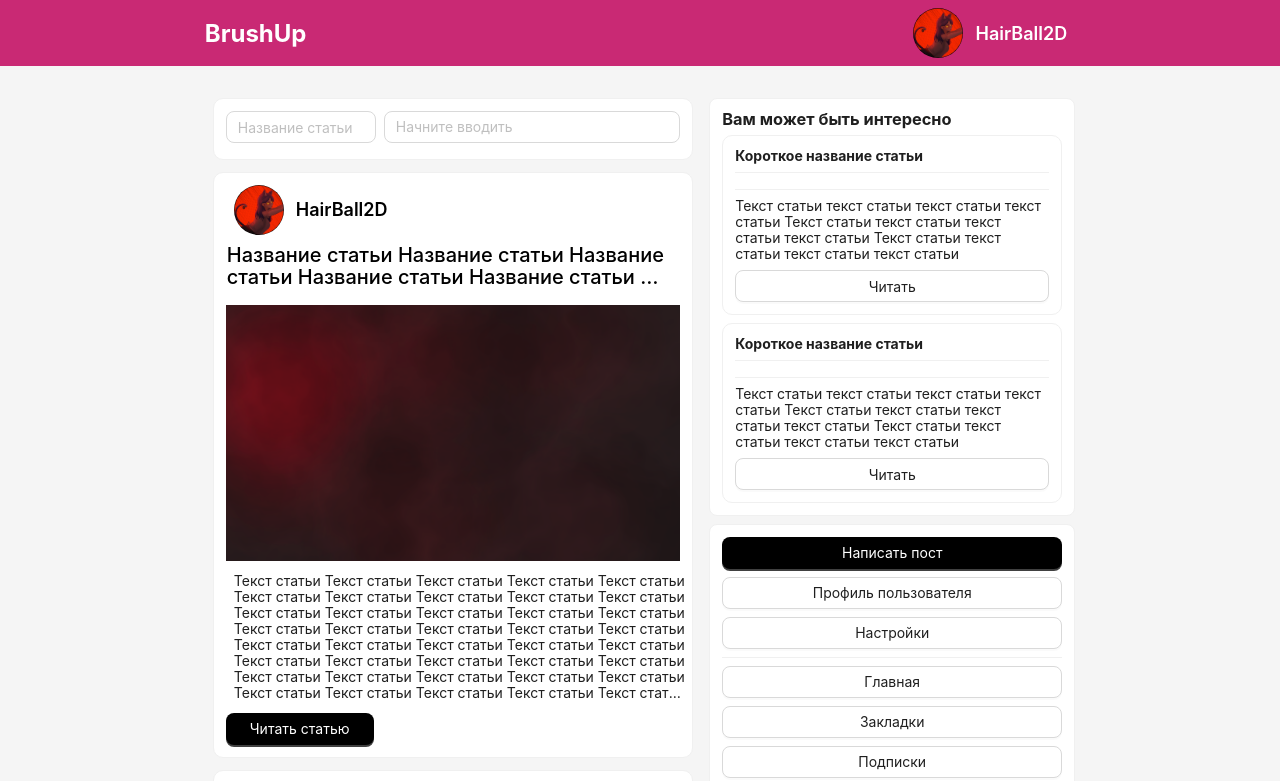
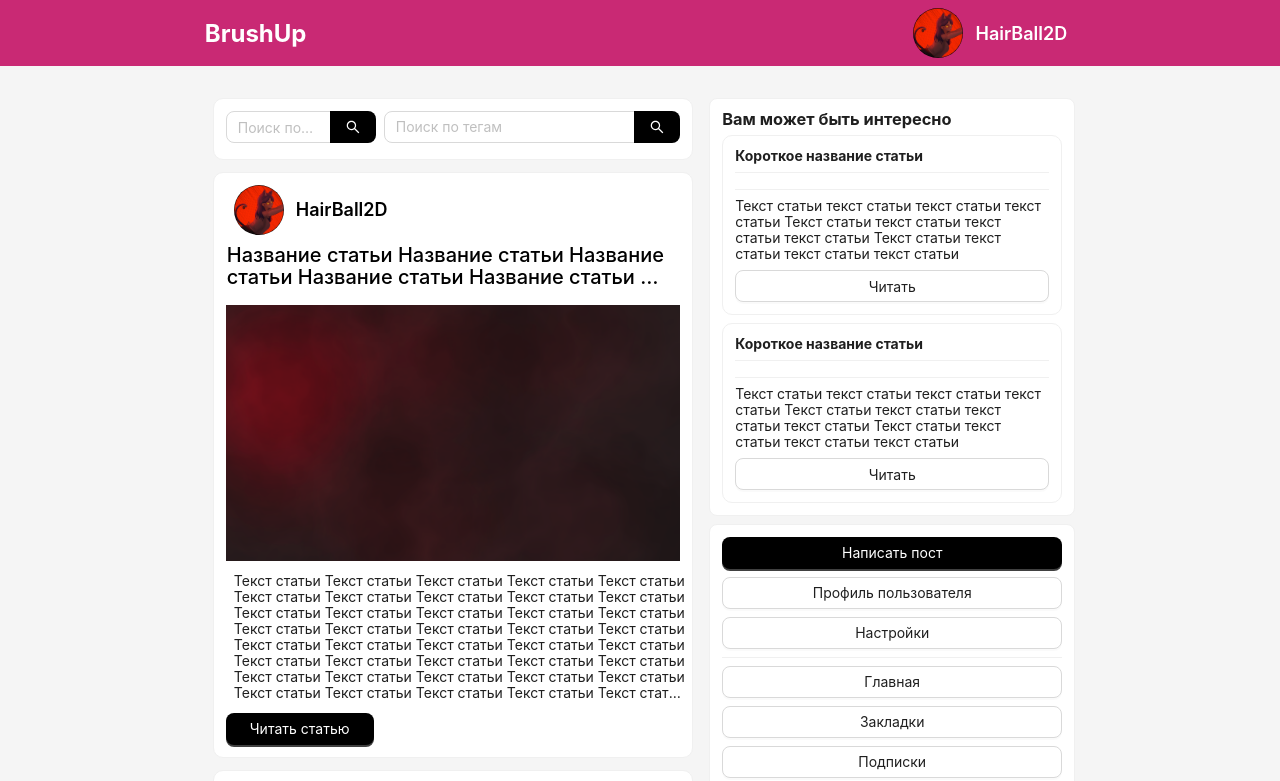
Before and after one commit to CruzedV/BrushUp, a Next.js app: page / in a window 1280 px wide. Shown: the top 781 px of the page. Built offline with nearby package versions, Linux system fonts and the light colour scheme.

Commit message:
feat(post filters): improved tags search, title search, removed unused styles

```diff
--- a/src/app/create/styles.module.scss
+++ b/src/app/create/styles.module.scss
@@ -1,13 +1,4 @@
 @import "@/variables.module.scss";
-
-.tagsInput {
-  display: flex;
-  flex-direction: column;
-  gap: $paddingSmall;
-  span {
-    color: $primaryColor;
-  }
-}
 
 .editor {
   & > div:first-child {
--- a/src/components/Posts/PostFilters.tsx
+++ b/src/components/Posts/PostFilters.tsx
@@ -5,6 +5,7 @@ import styles from "./styles.module.scss";
 import TagsInput from "../Tags/TagsInput";
 import InputItem from "../common/InputItem";
 import { useState } from "react";
+import { ESettings } from "@/variants/settings";
 
 type TFilters = {
   tags: string[];
@@ -26,8 +27,9 @@ const PostFilters = () => {
     <Card className={styles.filters}>
       <InputItem
         defaultValue={filters.text}
-        placeholder="Название статьи"
+        placeholder="Поиск по названию статьи"
         onChange={handleChangeSearchText}
+        variant={ESettings.search}
       />
       <TagsInput onChange={handleChangeTags} />
     </Card>
--- a/src/components/Tags/TagGroup.tsx
+++ b/src/components/Tags/TagGroup.tsx
@@ -1,4 +1,5 @@
 // import { TTag } from "@/app/types/article"
+import { useEffect } from "react";
 import styles from "./styles.module.scss";
 import { Tag } from "antd";
 
@@ -8,7 +9,12 @@ type TProps = {
   emptyTagsText?: string;
 };
 
-const TagGroup = ({ tags = [], onDelete = () => null, emptyTagsText }: TProps) => (
+const TagGroup = ({
+  tags = [],
+  onDelete = () => null,
+  emptyTagsText
+}: TProps) => {
+  return (
     <div className={styles.tagGroup}>
       {/* {tags?.map((tag, index) => (
         <Tag color={tag.color} key={tag.tagId + index}>
@@ -43,6 +49,7 @@ const TagGroup = ({ tags = [], onDelete = () => null, emptyTagsText }: TProps) =
         </>
       )}
     </div>
-)
+  );
+}
 
 export default TagGroup;
--- a/src/components/Tags/TagsInput.tsx
+++ b/src/components/Tags/TagsInput.tsx
@@ -1,6 +1,6 @@
 'use client';
 
-import { AutoComplete, Form } from 'antd';
+import { AutoComplete, Form, Input } from 'antd';
 import { useState } from 'react';
 import type { AutoCompleteProps, FormInstance } from 'antd';
 import TagGroup from './TagGroup';
@@ -76,8 +76,9 @@ const TagsInputForm = ({
           onSelect={onSelect}
           onSearch={(text) => setOptions(getPanelValue(text))}
           onChange={onChangeInput}
-          placeholder="Начните вводить"
-        />
+        >
+          <Input.Search placeholder="Поиск по тегам" enterButton={true} />
+        </AutoComplete>
         <TagGroup
           tags={form.getFieldValue('tags')}
           onDelete={onDelete}
@@ -124,8 +125,9 @@ const TagsInputFormless = ({ title, emptyTagsText, onChange }: TProps) => {
         onSelect={onSelect}
         onSearch={(text) => setOptions(getPanelValue(text))}
         onChange={onChangeInput}
-        placeholder="Начните вводить"
-      />
+      >
+        <Input.Search placeholder="Поиск по тегам" enterButton={true} />
+      </AutoComplete>
       <TagGroup
         tags={tags}
         onDelete={onDelete}
--- a/src/components/Tags/styles.module.scss
+++ b/src/components/Tags/styles.module.scss
@@ -19,7 +19,7 @@
   .emptyTags {
     line-height: 22px;
   }
-  span {
+  & > span {
     color: $primaryColor;
   }
 }
--- a/src/components/common/InputItem.tsx
+++ b/src/components/common/InputItem.tsx
@@ -53,6 +53,14 @@ const InputItem = ({
           placeholder={placeholder ?? 'Введите пароль'}
         />
       )}
+      {variant == ESettings.search && (
+        <Input.Search
+          value={value}
+          onChange={(e) => handleChange(e.target.value)}
+          enterButton={true}
+          placeholder={placeholder ?? 'Поиск'}
+        />
+      )}
     </div>
   )
 };
--- a/src/components/common/styles.module.scss
+++ b/src/components/common/styles.module.scss
@@ -5,7 +5,7 @@
   display: flex;
   flex-direction: column;
   gap: $paddingSmall;
-  span {
+  & > span {
     color: $primaryColor;
     font-size: 500;
   }
--- a/src/variants/settings.ts
+++ b/src/variants/settings.ts
@@ -2,4 +2,5 @@ export enum ESettings {
   textarea = 'textarea',
   input = 'input',
   password = 'password',
+  search = 'search',
 }
```
Lines whose indentation alone changed are shown as unchanged.
